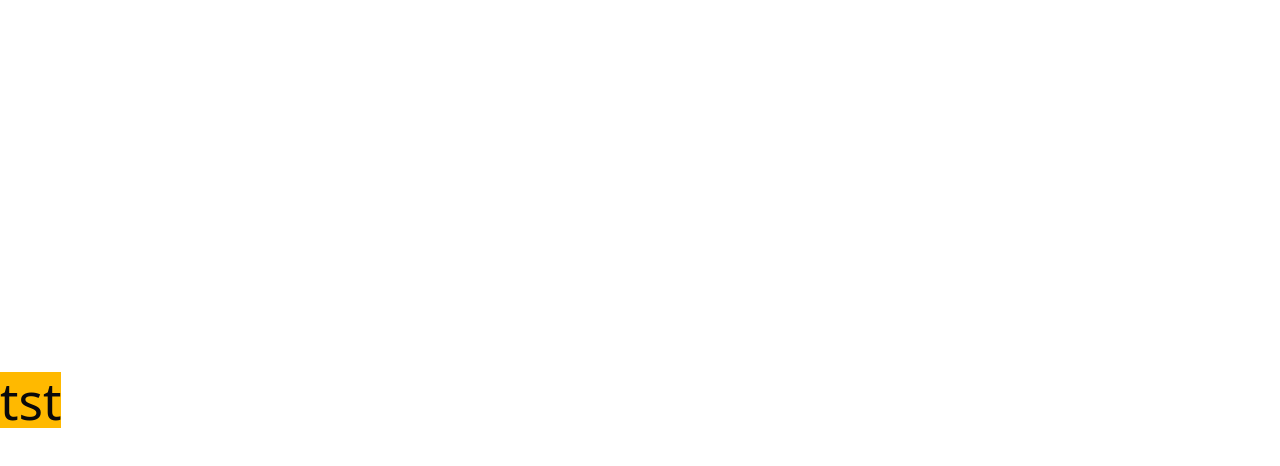
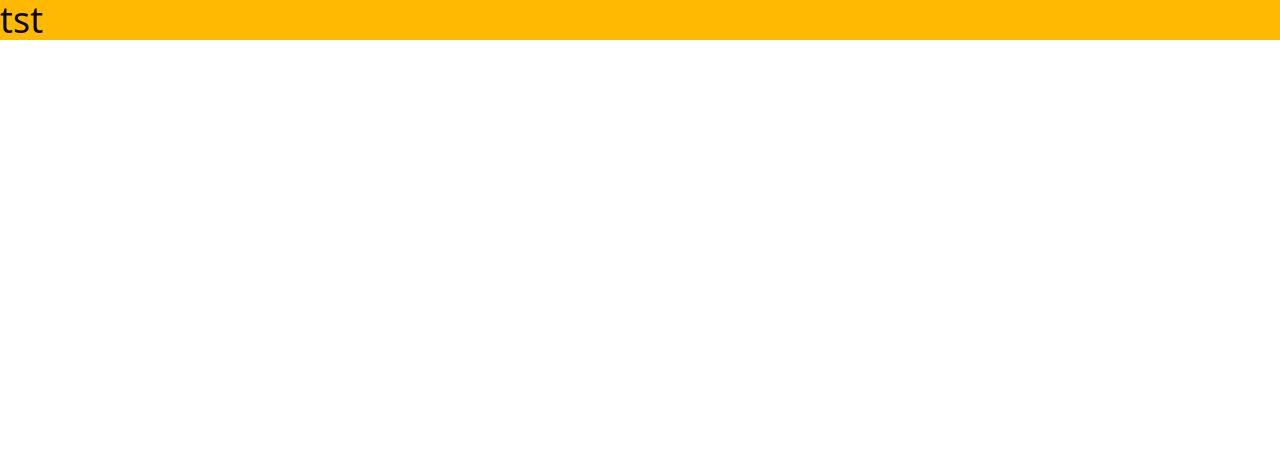
Before and after one commit to thesevenn/phish-hook-web, a React (Vite) app: page / in a window 1280 px wide. Shown: the top 466 px of the page. Built offline with nearby package versions, Linux system fonts and the light colour scheme.

Commit message:
refactor: update @theme with brand colors, css rules into layer base for tailwind spacing classes to work

```diff
--- a/src/index.css
+++ b/src/index.css
@@ -1,17 +1,35 @@
+@import url("https://fonts.googleapis.com/css2?family=Rubik:ital,wght@0,300..900;1,300..900&display=swap");
 @import "tailwindcss";
 @import "tw-animate-css";
+
+@theme {
+	--font-rubik: "Rubik", sans-serif;
+	--color-brand-primary: #214ba6;
+	--color-surface-primary: #1f242e;
+	--color-brand-light: #7296e3;
+
+	--color-surface-card-dark: #1a1b1e;
+
+	--color-brand-body: #f2f5fc;
+	--color-brand-muted: #9ea9c2;
+	--color-brand-subtle: #c8d6f4;
+	--color-subtle-light: #f6f7f9;
+
+	--color-border-subtle: #425275;
+	--color-ring-default: #272d3a;
+
+	--color-status-success: #2ecc71;
+	--color-progress-complete: #75e0a3;
+}
 
 @custom-variant dark (&:is(.dark *));
 
 :root {
-	font-family: system-ui, Avenir, Helvetica, Arial, sans-serif;
-	line-height: 1.5;
-	font-weight: 400;
+	/* font-family: Rubik, sans-serif; */
 
 	color-scheme: light dark;
 	color: rgba(255, 255, 255, 0.87);
-	background-color: #242424;
-
+	/* background-color: #242424; */
 	font-synthesis: none;
 	text-rendering: optimizeLegibility;
 	-webkit-font-smoothing: antialiased;
@@ -59,37 +77,13 @@ a:hover {
 	color: #535bf2;
 }
 
-body {
-	margin: 0;
-	display: flex;
-	place-items: center;
-	min-width: 320px;
-	min-height: 100vh;
+html {
+	font-size: 16px;
 }
 
-h1 {
-	font-size: 3.2em;
-	line-height: 1.1;
-}
-
-button {
-	border-radius: 8px;
-	border: 1px solid transparent;
-	padding: 0.6em 1.2em;
-	font-size: 1em;
-	font-weight: 500;
-	font-family: inherit;
-	background-color: #1a1a1a;
-	cursor: pointer;
-	transition: border-color 0.25s;
-}
-button:hover {
-	border-color: #646cff;
-}
-button:focus,
-button:focus-visible {
-	outline: 4px auto -webkit-focus-ring-color;
-}
+/* html {
+	font-family: "Rubik", sans-serif;
+} */
 
 @media (prefers-color-scheme: light) {
 	:root {
@@ -177,10 +171,17 @@ button:focus-visible {
 }
 
 @layer base {
-  * {
-    @apply border-border outline-ring/50;
+	*,
+	*::before,
+	*::after {
+		margin: 0;
+		padding: 0;
+		box-sizing: border-box;
 	}
-  body {
-    @apply bg-background text-foreground;
+	* {
+		@apply border-border outline-ring/50;
+	}
+	body {
+		@apply bg-background text-foreground;
 	}
 }
```
